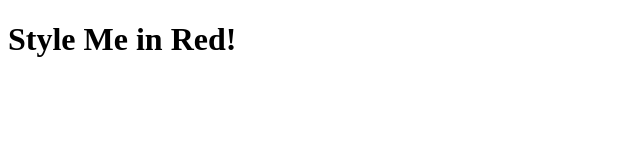
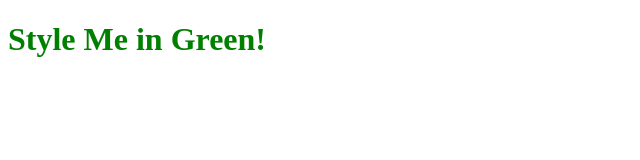
Before and after one commit to diresami21-sys/html-portfolio, a plain HTML site: page internal.html in a window 1280 px wide. Shown: the whole page, without its empty margins (0-640 px from the left). Drawn offline with Linux system fonts and the light colour scheme.

Commit message:
Change header color from red to green

```diff
--- a/internal.html
+++ b/internal.html
@@ -7,7 +7,7 @@
 </head>
 
 <body>
-<h1>Style Me in Red!</h1>
+<h1 style="color: green;">Style Me in Green!</h1>
 </body>
 
 </html>
```
